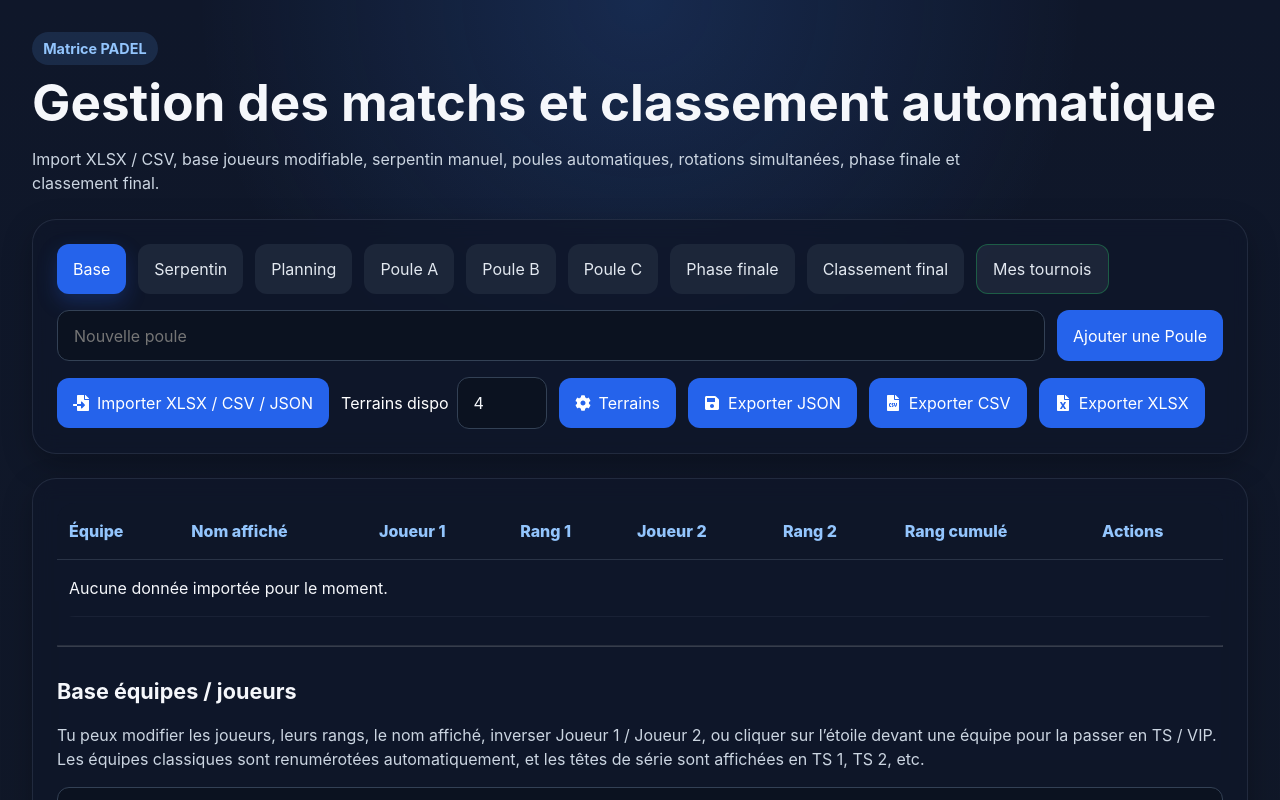
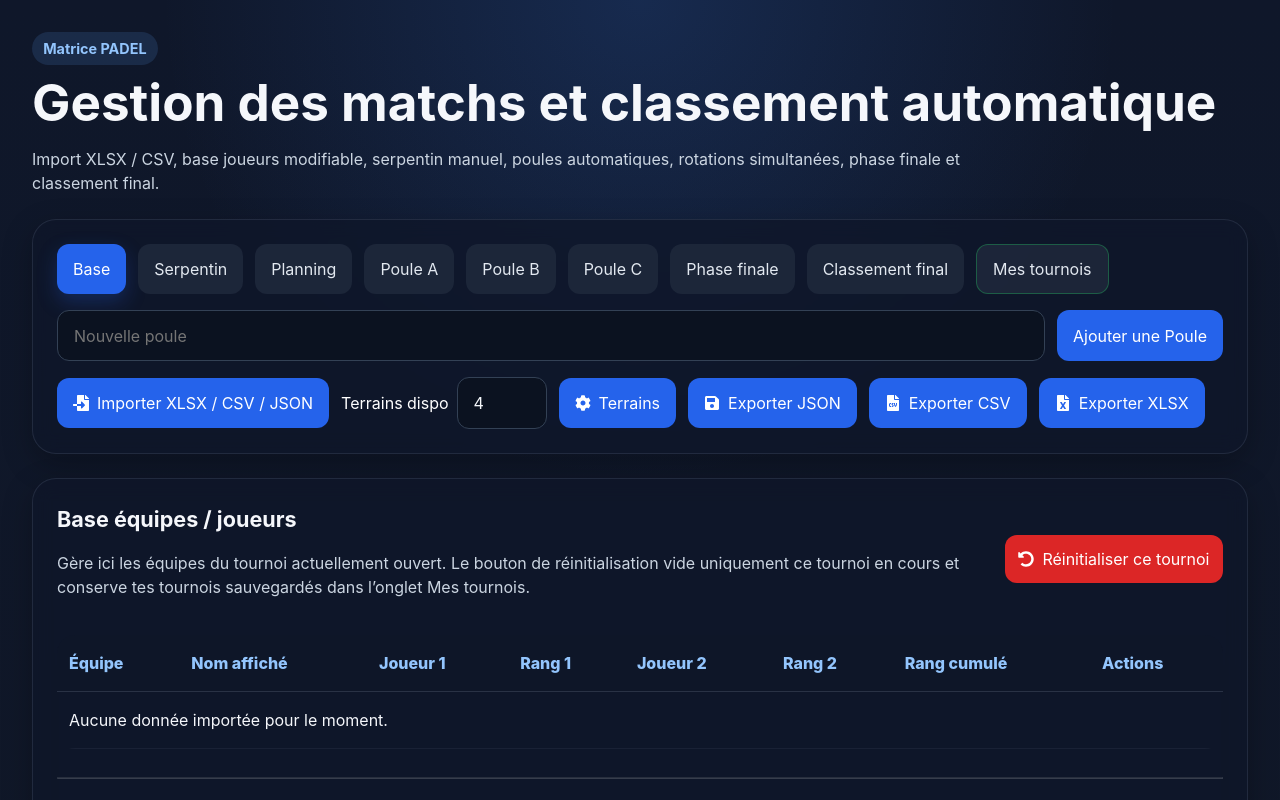
Before and after one commit to Slingod/Matrice_Padel, a React (Vite) app: page / in a window 1280 px wide. Shown: the top 800 px of the page. Built offline with nearby package versions, Linux system fonts and the light colour scheme.

Commit message:
Add btn for reset tournaments when user want (better UX/UI for them )

```diff
--- a/dev-dist/sw.js
+++ b/dev-dist/sw.js
@@ -82,7 +82,7 @@ define(['./workbox-5a5d9309'], (function (workbox) { 'use strict';
     "revision": "3ca0b8505b4bec776b69afdba2768812"
   }, {
     "url": "index.html",
-    "revision": "0.5ljtqcnh8o"
+    "revision": "0.6vghiq2g608"
   }], {});
   workbox.cleanupOutdatedCaches();
   workbox.registerRoute(new workbox.NavigationRoute(workbox.createHandlerBoundToURL("index.html"), {
--- a/src/components/Base.jsx
+++ b/src/components/Base.jsx
@@ -1,4 +1,4 @@
-import { FaEdit, FaExchangeAlt, FaPlus, FaSave, FaStar, FaTimes, FaTrash } from 'react-icons/fa';
+import { FaEdit, FaExchangeAlt, FaPlus, FaSave, FaStar, FaTimes, FaTrash, FaUndoAlt } from 'react-icons/fa';
 
 function Base({ ctx }) {
     const {
@@ -39,6 +39,7 @@ function Base({ ctx }) {
         handleMatchScoreChange,
         handleNewBaseDraftChange,
         handleQuarterTeamChange,
+        handleResetLocalData,
         handleSaveBaseEdit,
         handleSerpentinDragEnd,
         handleStartBaseEdit,
@@ -65,6 +66,25 @@ function Base({ ctx }) {
 
     return (
         <section className="card full-width">
+            <div className="section-head base-section-head">
+                <div>
+                    <h2>Base équipes / joueurs</h2>
+                    <p className="note">
+                        Gère ici les équipes du tournoi actuellement ouvert. Le bouton de réinitialisation vide uniquement ce tournoi en cours et conserve tes tournois sauvegardés dans l’onglet Mes tournois.
+                    </p>
+                </div>
+
+                <button
+                    type="button"
+                    className="danger small-btn reset-current-tournament-btn"
+                    onClick={handleResetLocalData}
+                    title="Vider le tournoi actuellement ouvert sans supprimer les sauvegardes nommées"
+                >
+                    <FaUndoAlt />
+                    Réinitialiser ce tournoi
+                </button>
+            </div>
+
             <div className="table-wrapper">
                 <table>
                     <thead>
@@ -246,7 +266,7 @@ function Base({ ctx }) {
 
             <hr style={{ margin: '28px 0', opacity: 0.18 }} />
 
-            <h2>Base équipes / joueurs</h2>
+            <h2>Ajouter une équipe</h2>
             <p className="note">
                 Tu peux modifier les joueurs, leurs rangs, le nom affiché, inverser Joueur 1 / Joueur 2, ou cliquer sur l’étoile devant une équipe pour la passer en TS / VIP.
                 Les équipes classiques sont renumérotées automatiquement, et les têtes de série sont affichées en TS 1, TS 2, etc.
--- a/src/components/layout/LegalFooter.jsx
+++ b/src/components/layout/LegalFooter.jsx
@@ -22,8 +22,6 @@ const LEGAL_CONTENT = {
         title: 'Conditions générales de vente',
         body: [
             "Cette section est une base de travail pour une future version payante.",
-            "Avant toute mise en vente, il faudra préciser le prix, la durée de l’abonnement, l’essai gratuit éventuel, les modalités de paiement, de renouvellement, de résiliation et de remboursement.",
-            "Pour une vente via Google Play, les achats numériques doivent être cohérents avec les règles de paiement applicables sur la plateforme.",
         ],
     },
 };
--- a/src/hooks/useTournamentState.js
+++ b/src/hooks/useTournamentState.js
@@ -997,19 +997,19 @@ Cette action ne supprime pas le tournoi actuellement ouvert.`
 
     function handleStartNewTournament() {
         const confirmed = window.confirm(
-            'Repartir sur un nouveau tournoi vide ?\n\nTes sauvegardes nommées seront conservées et tu pourras les recharger plus tard.'
+            'Réinitialiser le tournoi actuellement ouvert ?\n\nCela vide uniquement les données du tournoi en cours. Tes sauvegardes nommées restent conservées dans l’onglet Mes tournois.'
         );
 
         if (!confirmed) return;
 
         clearAppState();
-        applyTournamentState(createDefaultState());
+        applyTournamentState({ ...createDefaultState(), activeTab: 'base' });
         setSelectedTournamentSaveId('');
         setTournamentSaveName('');
         setSaveNotice({
             type: 'success',
-            title: 'Nouveau tournoi prêt',
-            message: 'Les sauvegardes nommées sont conservées sur cet appareil.',
+            title: 'Tournoi réinitialisé',
+            message: 'Le tournoi en cours est vide. Tes sauvegardes nommées sont conservées sur cet appareil.',
         });
     }
 
--- a/src/index.css
+++ b/src/index.css
@@ -1062,3 +1062,25 @@ tbody td select {
     position: static;
   }
 }
+
+.base-section-head {
+  align-items: center;
+}
+
+.reset-current-tournament-btn {
+  display: inline-flex;
+  align-items: center;
+  justify-content: center;
+  gap: 0.5rem;
+  white-space: nowrap;
+}
+
+@media (max-width: 800px) {
+  .base-section-head {
+    align-items: stretch;
+  }
+
+  .reset-current-tournament-btn {
+    width: 100%;
+  }
+}
```
